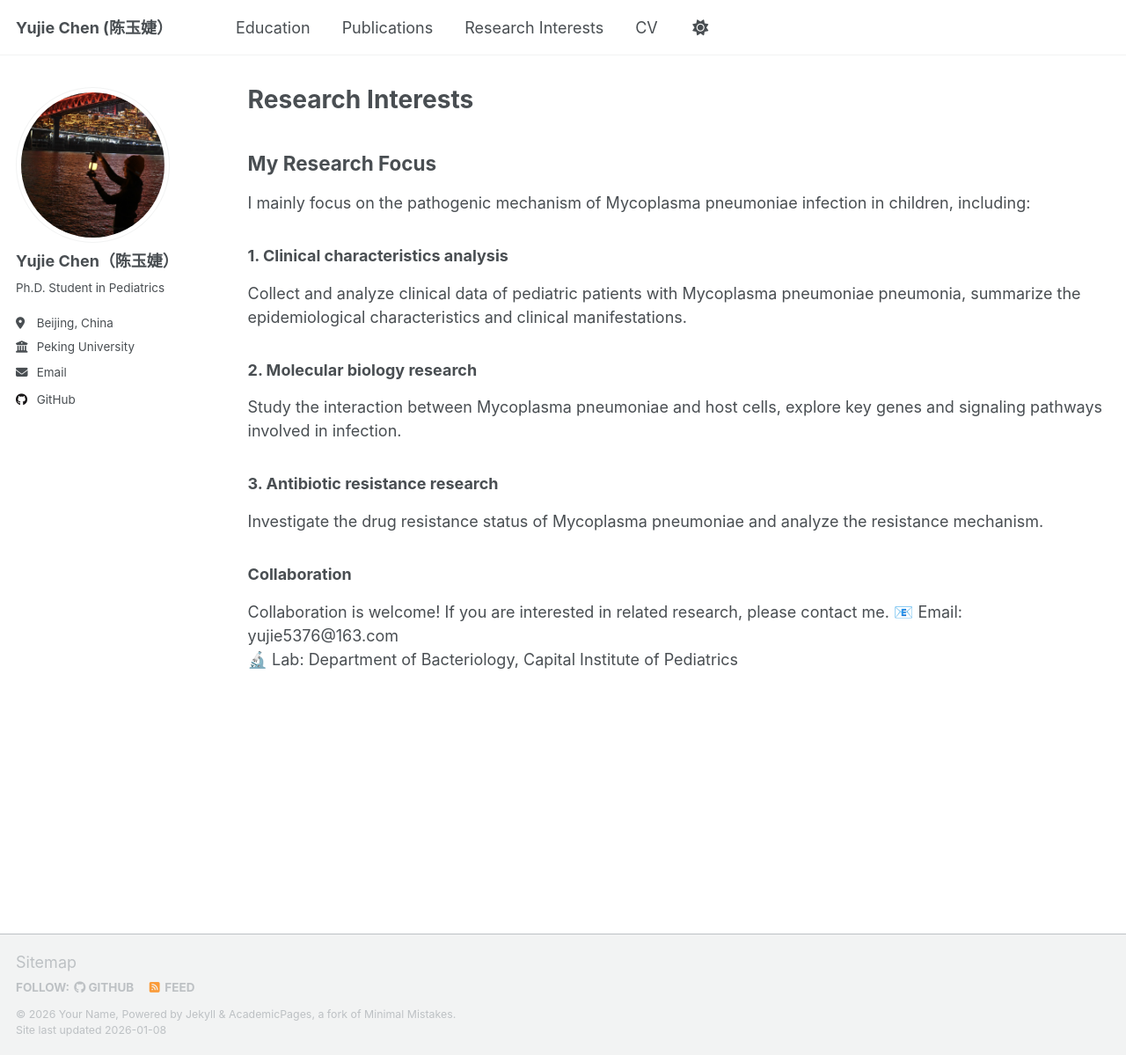
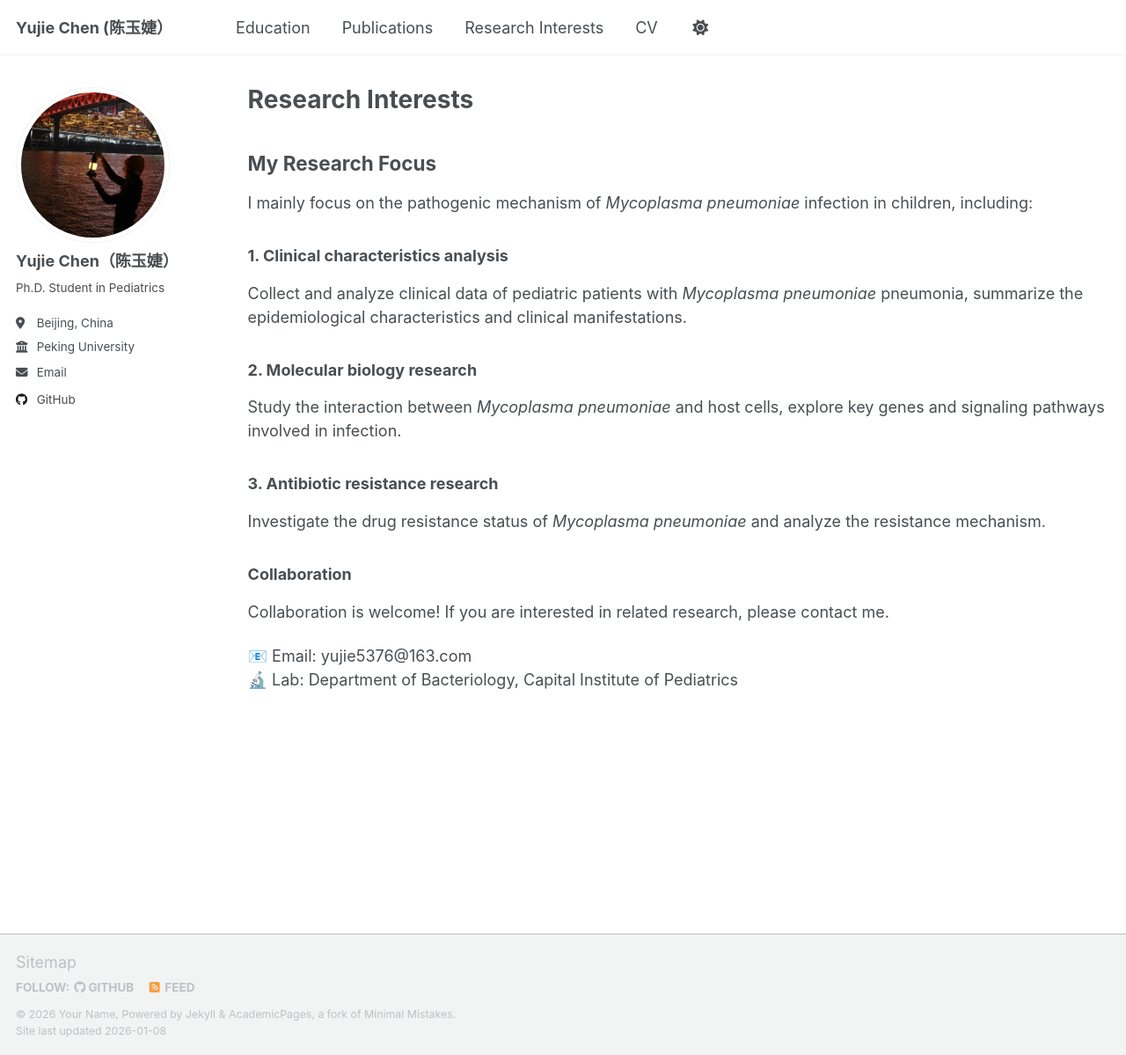
Before and after one commit to yujie7799/yujie7799.github.io, a Jekyll site: the page built from _pages/year-archive.md, in a window 1280 px wide and 1199 px high. Shown: the whole window at 88% size. Built offline with Jekyll 4.4.1, drawn with Linux system fonts in a browser that asks for light colours; a script that is not in the unit is left out.

```diff
--- a/_pages/year-archive.md
+++ b/_pages/year-archive.md
@@ -13,18 +13,19 @@ tags:
 {% include base_path %}
 
 ## My Research Focus
-I mainly focus on the pathogenic mechanism of Mycoplasma pneumoniae infection in children, including:
+I mainly focus on the pathogenic mechanism of *Mycoplasma pneumoniae* infection in children, including:
 
 ### 1. Clinical characteristics analysis
-Collect and analyze clinical data of pediatric patients with Mycoplasma pneumoniae pneumonia, summarize the epidemiological characteristics and clinical manifestations.
+Collect and analyze clinical data of pediatric patients with *Mycoplasma pneumoniae* pneumonia, summarize the epidemiological characteristics and clinical manifestations.
 
 ### 2. Molecular biology research
-Study the interaction between Mycoplasma pneumoniae and host cells, explore key genes and signaling pathways involved in infection.
+Study the interaction between *Mycoplasma pneumoniae* and host cells, explore key genes and signaling pathways involved in infection.
 
 ### 3. Antibiotic resistance research
-Investigate the drug resistance status of Mycoplasma pneumoniae and analyze the resistance mechanism.
+Investigate the drug resistance status of *Mycoplasma pneumoniae* and analyze the resistance mechanism.
 
 ### Collaboration
 Collaboration is welcome! If you are interested in related research, please contact me.
+
 📧 Email: yujie5376@163.com
 🔬 Lab: Department of Bacteriology, Capital Institute of Pediatrics
```
